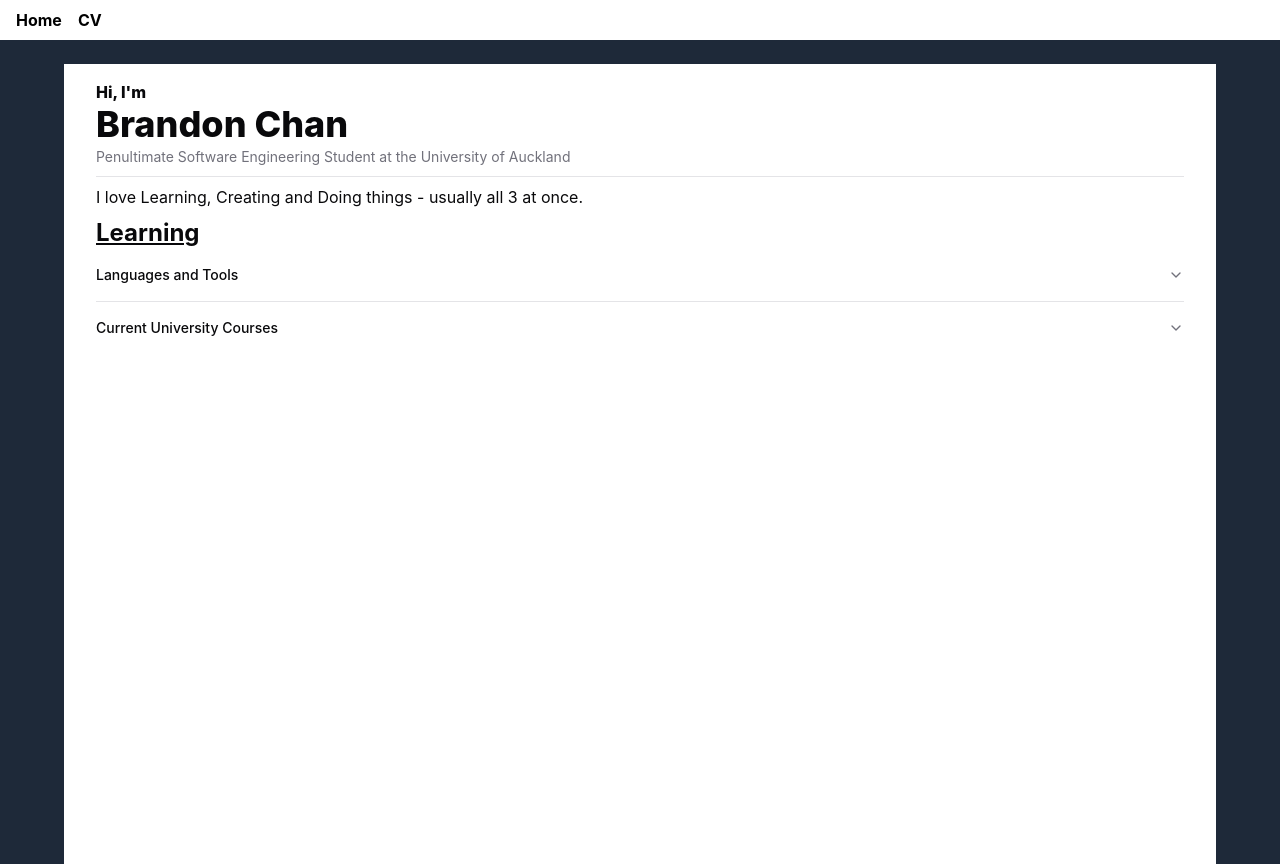
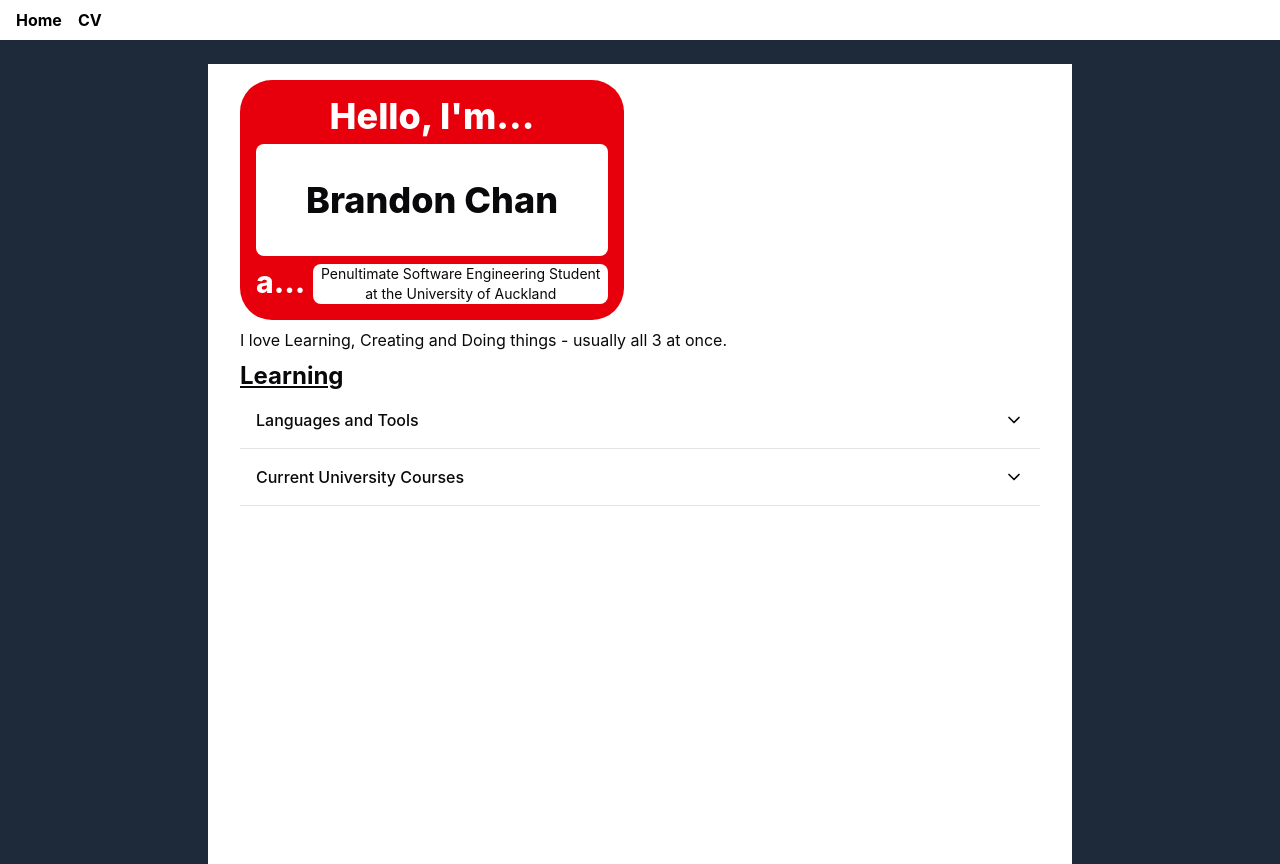
Before and after one commit to br-Chan/br-chan.github.io, a React (Vite) app: page / in a window 1280 px wide. Built offline with nearby package versions, Linux system fonts and the light colour scheme.

Commit message:
feat: use motiony accordion and implement Hello, I'm header (currently swivels a bit while tap); make accordion triggers change bg colour on hover; add container class to Outlet

```diff
--- a/src/components/animate-ui/radix/accordion.tsx
+++ b/src/components/animate-ui/radix/accordion.tsx
@@ -110,7 +110,7 @@ function AccordionTrigger({
 		>
 			<AccordionPrimitive.Trigger
 				className={cn(
-					"flex flex-1 cursor-pointer items-center justify-between py-4 text-start font-medium hover:underline",
+					"flex flex-1 cursor-pointer items-center justify-between px-4 py-4 text-start font-medium transition-colors duration-200 hover:bg-gray-100",
 					className,
 				)}
 				data-slot="accordion-trigger"
--- a/src/routes/__root.tsx
+++ b/src/routes/__root.tsx
@@ -8,7 +8,10 @@ export const Route = createRootRoute({
 		<main className="flex flex-col items-center gap-6 bg-gray-800">
 			<Header />
 
-			<Outlet />
+			<div className="container">
+				<Outlet />
+			</div>
+
 			<TanStackRouterDevtools />
 		</main>
 	),
--- a/src/routes/cv/index.tsx
+++ b/src/routes/cv/index.tsx
@@ -27,7 +27,7 @@ export const Route = createFileRoute("/cv/")({
 
 function CV() {
 	return (
-		<section className="flex min-h-screen w-3xl flex-col justify-start gap-2 bg-white p-4 px-8">
+		<section className="mx-2 flex min-h-screen flex-col justify-start gap-2 bg-white p-4 px-8 xl:mx-60 2xl:mx-80">
 			<header className="flex w-full flex-col items-center gap-2 text-center">
 				<CVTitle />
 				<CVLinks />
--- a/src/routes/index.tsx
+++ b/src/routes/index.tsx
@@ -1,11 +1,11 @@
 import { createFileRoute } from "@tanstack/react-router";
+import { motion } from "motion/react";
 import {
 	Accordion,
 	AccordionContent,
 	AccordionItem,
 	AccordionTrigger,
-} from "@/components/ui/accordion";
-import { Separator } from "@/components/ui/separator";
+} from "@/components/animate-ui/radix/accordion";
 
 export const Route = createFileRoute("/")({
 	component: App,
@@ -13,23 +13,33 @@ export const Route = createFileRoute("/")({
 
 function App() {
 	return (
-		<section className="flex min-h-screen w-6xl flex-col justify-start gap-2 bg-white p-4 px-8">
-			<header>
-				<span className="font-extrabold">Hi, I'm</span>
-				<h1 className="font-extrabold text-4xl">Brandon Chan</h1>
-				<span className="text-muted-foreground text-sm">
-					Penultimate Software Engineering Student at the University
-					of Auckland
+		<section className="flex min-h-screen flex-col justify-start gap-2 bg-white p-4 px-8 xl:mx-52">
+			<motion.header
+				className=" flex h-60 w-sm flex-col gap-2 rounded-4xl bg-red-600 p-4 text-center"
+				transition={{ type: "spring", stiffness: 150, damping: 1 }}
+				whileTap={{ rotate: 5 }}
+			>
+				<span className="font-extrabold text-4xl text-white">
+					Hello, I'm...
 				</span>
-			</header>
-
-			<Separator />
-
+				<h1 className="flex flex-1 items-center justify-center rounded-md bg-white font-extrabold text-4xl">
+					Brandon Chan
+				</h1>
+				<div className="flex gap-2">
+					<span className="font-extrabold text-3xl text-white">
+						a...
+					</span>
+					<span className="rounded-md bg-white text-sm">
+						Penultimate Software Engineering Student at the
+						University of Auckland
+					</span>
+				</div>
+				{/* <span className="text-muted-foreground text-sm"></span> */}
+			</motion.header>
 			<span>
 				I love Learning, Creating and Doing things - usually all 3 at
 				once.
 			</span>
-
 			<section>
 				<h2 className="font-bold text-2xl underline">Learning</h2>
 
```
